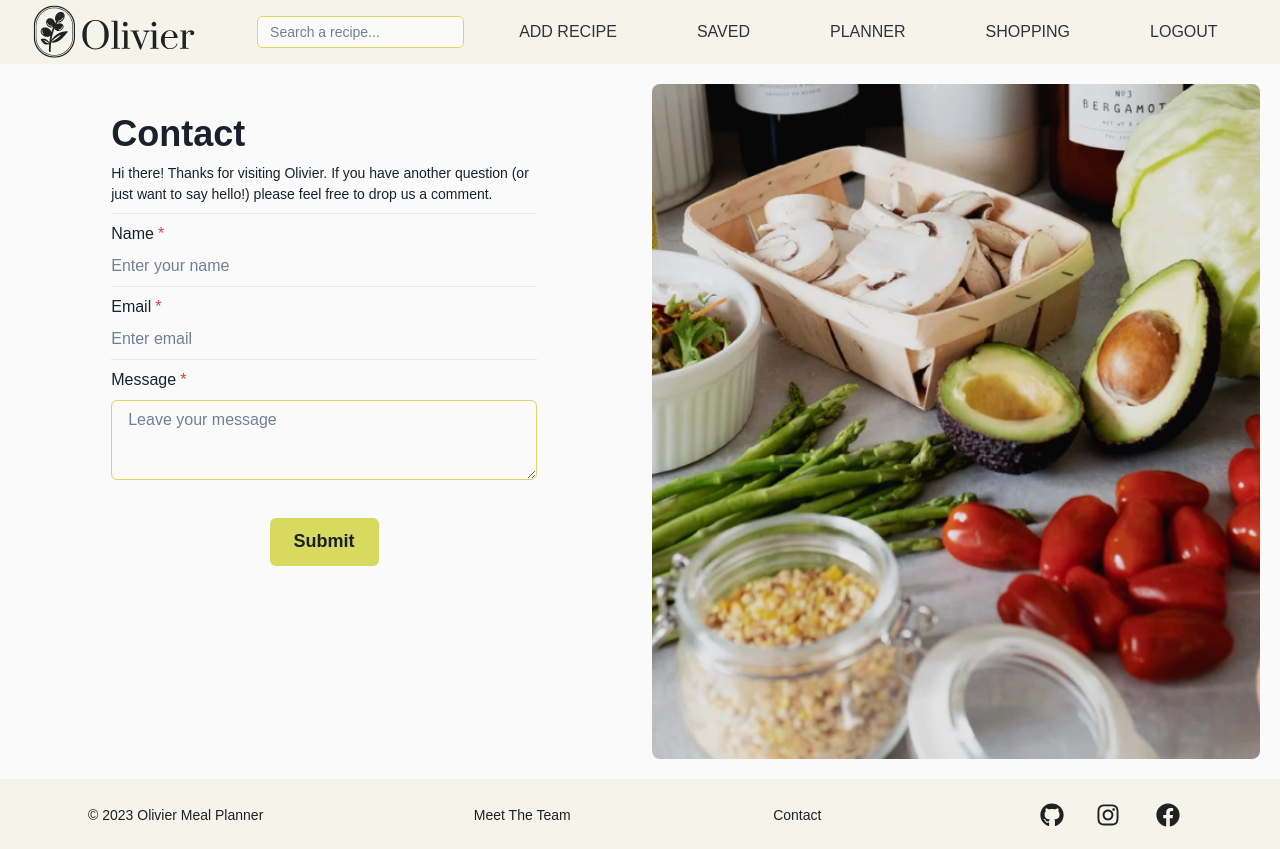
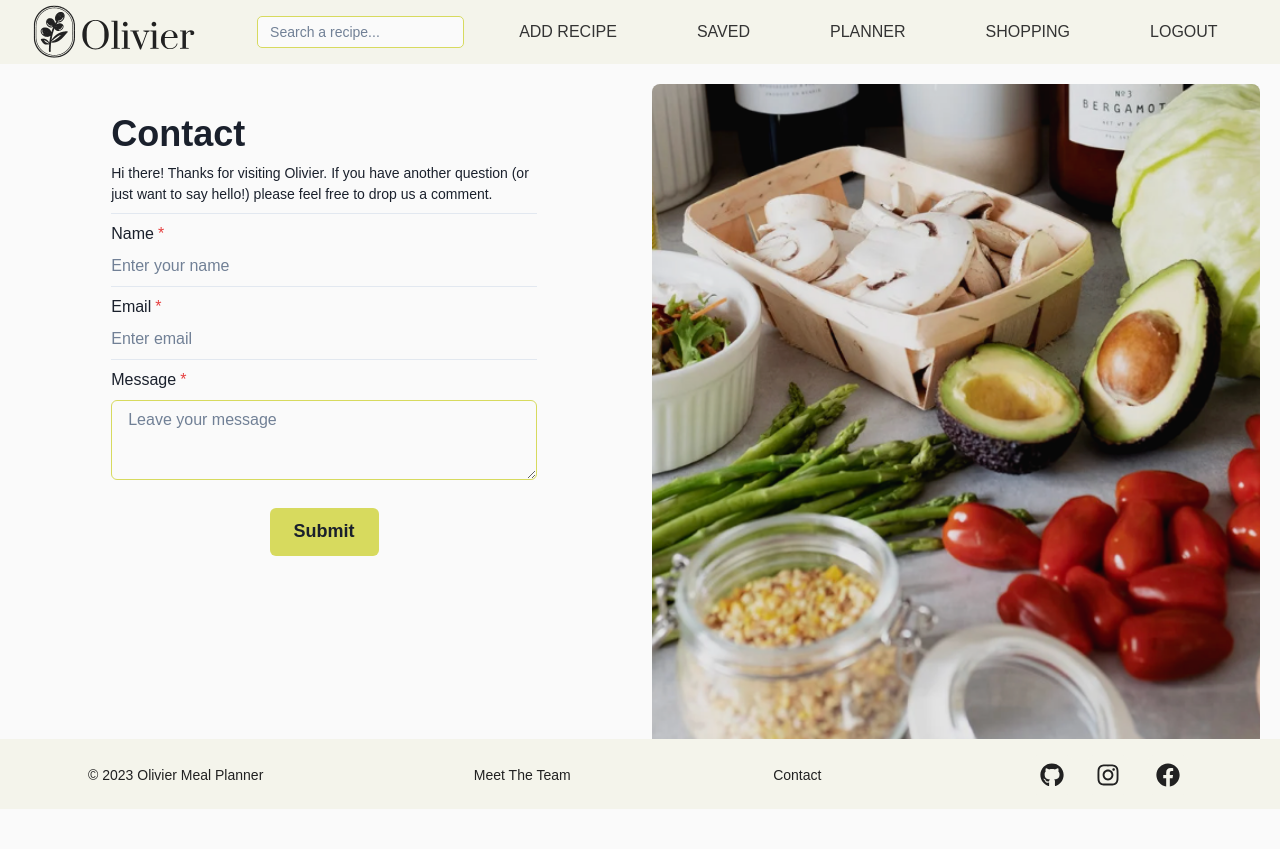
Before and after one commit to Code-the-Dream-School/dd-prac-team1-front, a React (Create React App) app: page /contact in a window 1280 px wide. After the commit the page ends 809 px from the top, so only its background shows below. Built offline with nearby package versions, Linux system fonts and the light colour scheme.

Commit message:
fixing screen heights

```diff
--- a/src/components/Layout/Contact.tsx
+++ b/src/components/Layout/Contact.tsx
@@ -18,14 +18,15 @@ import {
 
 const Contact = () => {
   return (
-    <Grid templateColumns="repeat(2, 1fr)" gap={6} p="5">
-      <GridItem
-        colSpan={{ base: 2, md: 1 }}
+    <Grid
+      templateColumns="repeat(2, 1fr)"
+      gap={6}
+      p="5"
+      borderRadius="lg"
       h={{
-          base: "calc(100vh - 128px - 167px)",
-          sm: "calc(100vh - 55px - 167px)",
         md: "calc(100vh - 55px - 70px)"
       }}>
+      <GridItem colSpan={{ base: 2, md: 1 }}>
         <Box
           as="form"
           display="flex"
@@ -35,7 +36,7 @@ const Contact = () => {
           <Stack
             divider={<StackDivider />}
             direction="column"
-            w="70%"
+            w={{ md: "70%" }}
             marginY="7">
             <Box>
               <Heading>Contact</Heading>
@@ -79,8 +80,7 @@ const Contact = () => {
               </FormControl>
             </Box>
           </Stack>
-          <Box p="10px">
-            <Center>
+          <Box>
             <Button
               variant="solid"
               type="submit"
@@ -88,7 +88,6 @@ const Contact = () => {
               background={"green"}>
               Submit
             </Button>
-            </Center>
           </Box>
         </Box>
       </GridItem>
@@ -101,8 +100,8 @@ const Contact = () => {
         backgroundRepeat="no-repeat"
         borderRadius="lg"
         h={{
-          base: "calc(100vh - 128px - 167px)",
-          sm: "calc(100vh - 55px - 167px)",
+          base: "50vh",
+          sm: "50vh",
           md: "calc(100vh - 55px - 70px)"
         }}
       />
```
Lines whose indentation alone changed are shown as unchanged.
